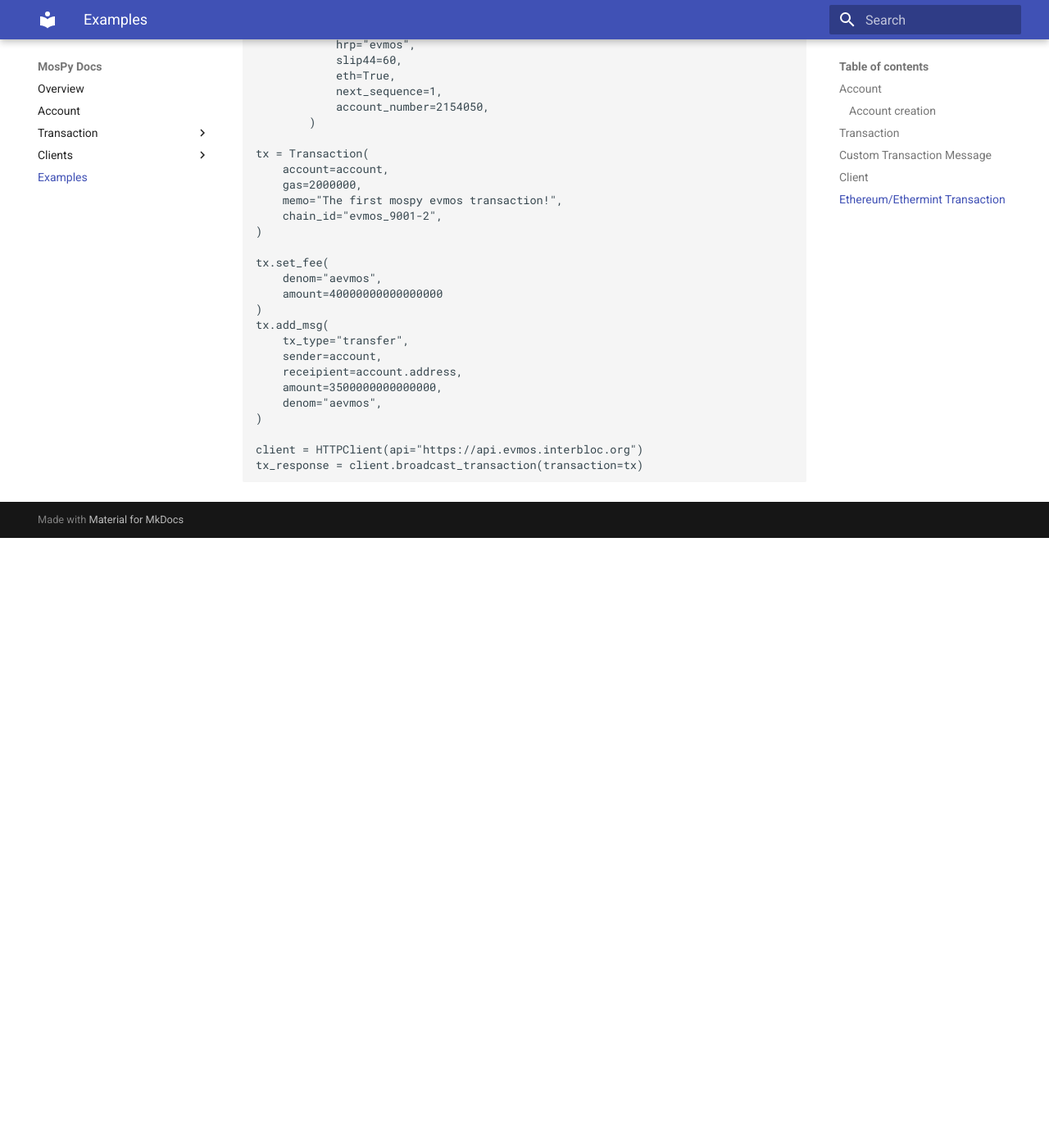
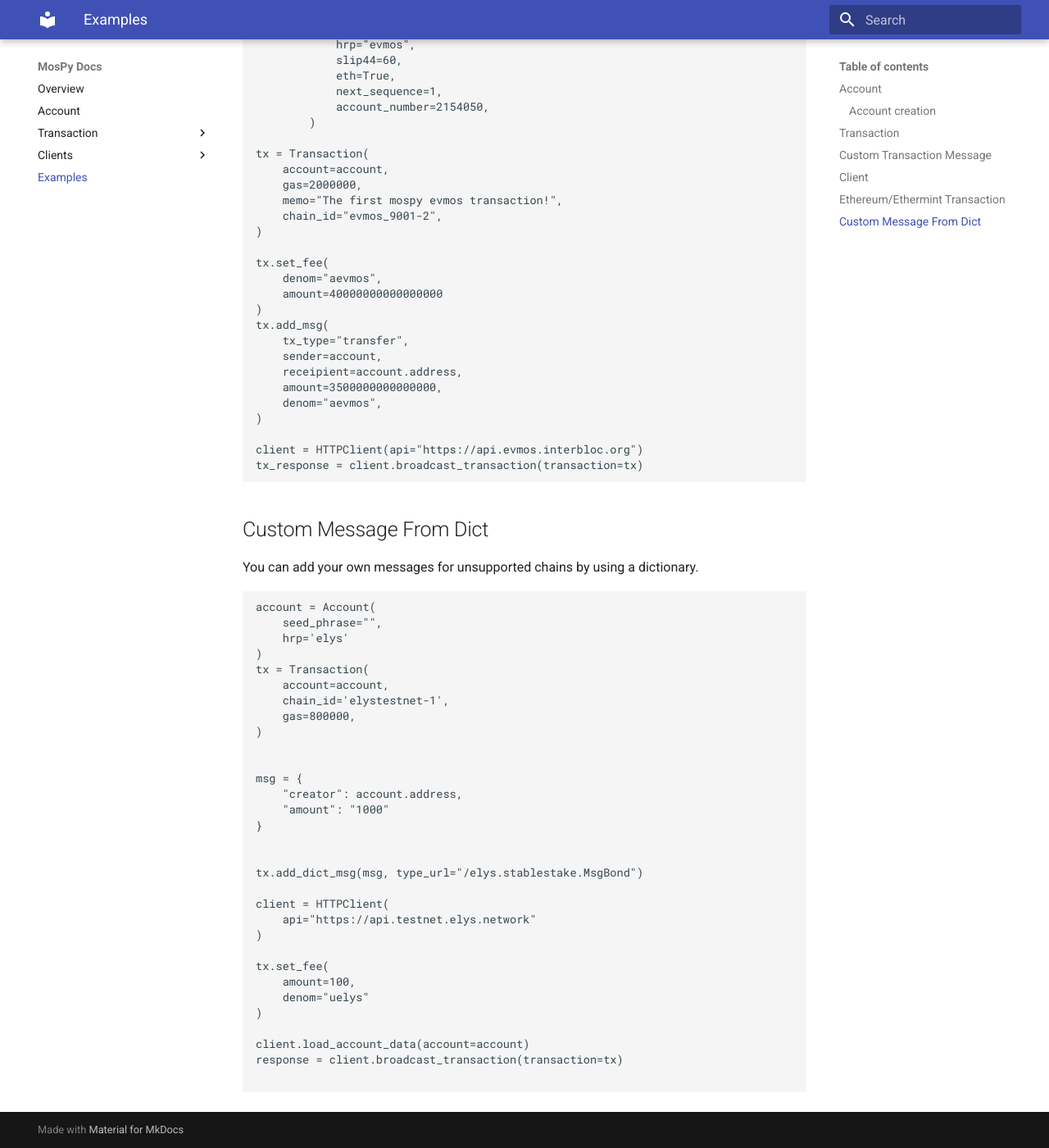
Before and after one commit to ctrl-Felix/mospy, an MkDocs documentation site: the page built from docs/examples.md, in a window 1280 px wide and 1400 px high, scrolled down 2769 px. Shown: the whole window at 82% size. Built offline with MkDocs 1.6.1 and Material for MkDocs 9.7.7, drawn with Linux system fonts in a browser that asks for light colours; before the commit the page ends 3425 px from its top, so only the background shows below that.

Commit message:
update docs

`````diff
--- a/docs/examples.md
+++ b/docs/examples.md
@@ -153,3 +153,39 @@ tx.add_msg(
 client = HTTPClient(api="https://api.evmos.interbloc.org")
 tx_response = client.broadcast_transaction(transaction=tx)
 ````
+
+## Custom Message From Dict
+You can add your own messages for unsupported chains by using a dictionary.
+```python
+account = Account(
+    seed_phrase="",
+    hrp='elys'
+)
+tx = Transaction(
+    account=account,
+    chain_id='elystestnet-1',
+    gas=800000,
+)
+
+
+msg = {
+    "creator": account.address,
+    "amount": "1000"
+}
+
+
+tx.add_dict_msg(msg, type_url="/elys.stablestake.MsgBond")
+
+client = HTTPClient(
+    api="https://api.testnet.elys.network"
+)
+
+tx.set_fee(
+    amount=100,
+    denom="uelys"
+)
+
+client.load_account_data(account=account)
+response = client.broadcast_transaction(transaction=tx)
+
+```
`````
Also changed, not shown: 1 other file.
